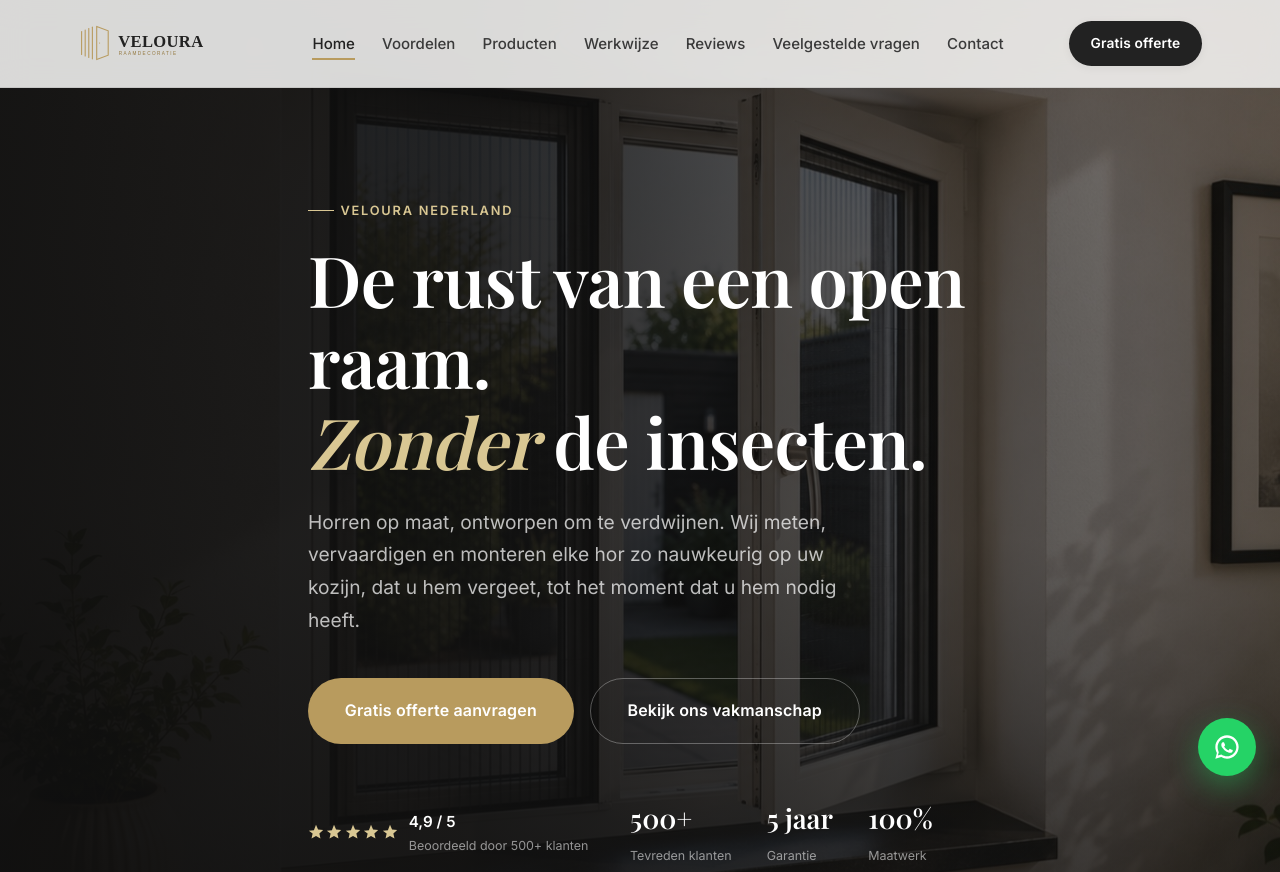
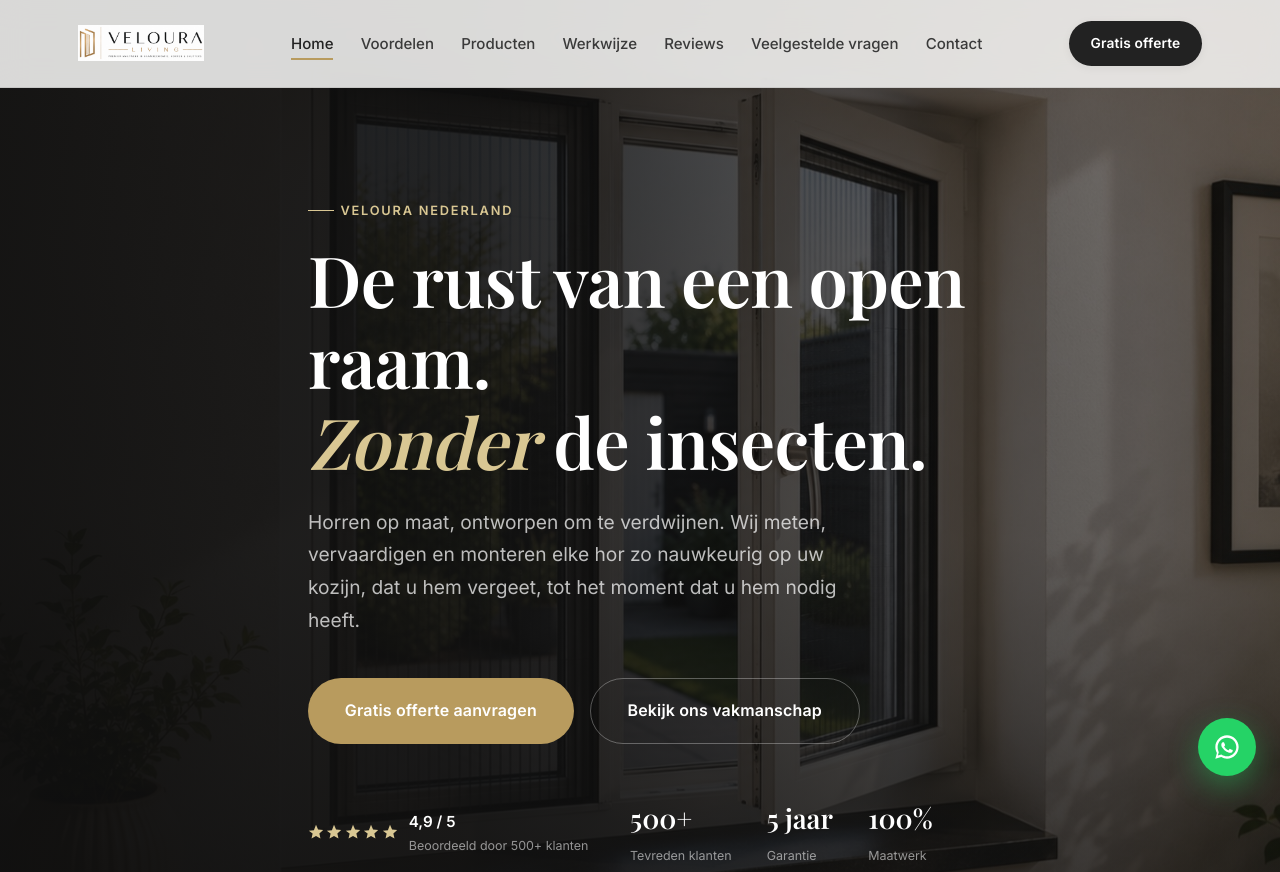
Before and after one commit to Loutfigha/Veloura, a plain HTML site: page index.html in a window 1280 px wide. Shown: the top 872 px of the page. Drawn offline with nearby package versions, Linux system fonts and the light colour scheme.

Commit message:
Nieuw aangeleverd logo: Veloura Living
Vervangt het zelfgemaakte SVG-logo door het door de klant aangeleverde
logo (bijgesneden op de content, overtollige witruimte eromheen
verwijderd voor een strakkere weergave in de header). Toegepast op
alle drie pagina's (index/offerte/raamhorren.html), alt-tekst
bijgewerkt naar "Veloura Living".

Het oude zelfgemaakte logo-header.svg staat nog ongebruikt op schijf.

```diff
--- a/index.html
+++ b/index.html
@@ -68,7 +68,7 @@
 <header class="site-header" id="siteHeader">
   <div class="container header-inner">
     <a href="#home" class="logo" aria-label="Naar de homepage van Veloura">
-      <img src="images/logo-header.svg" alt="Veloura" class="logo-mark">
+      <img src="images/logo-veloura-living.png" alt="Veloura Living" class="logo-mark">
     </a>
 
     <nav class="main-nav" id="mainNav" aria-label="Hoofdmenu">
```
Also changed, not shown: offerte.html (+1 -1 lines), raamhorren.html (+1 -1 lines), images/logo-veloura-living.png (added).
